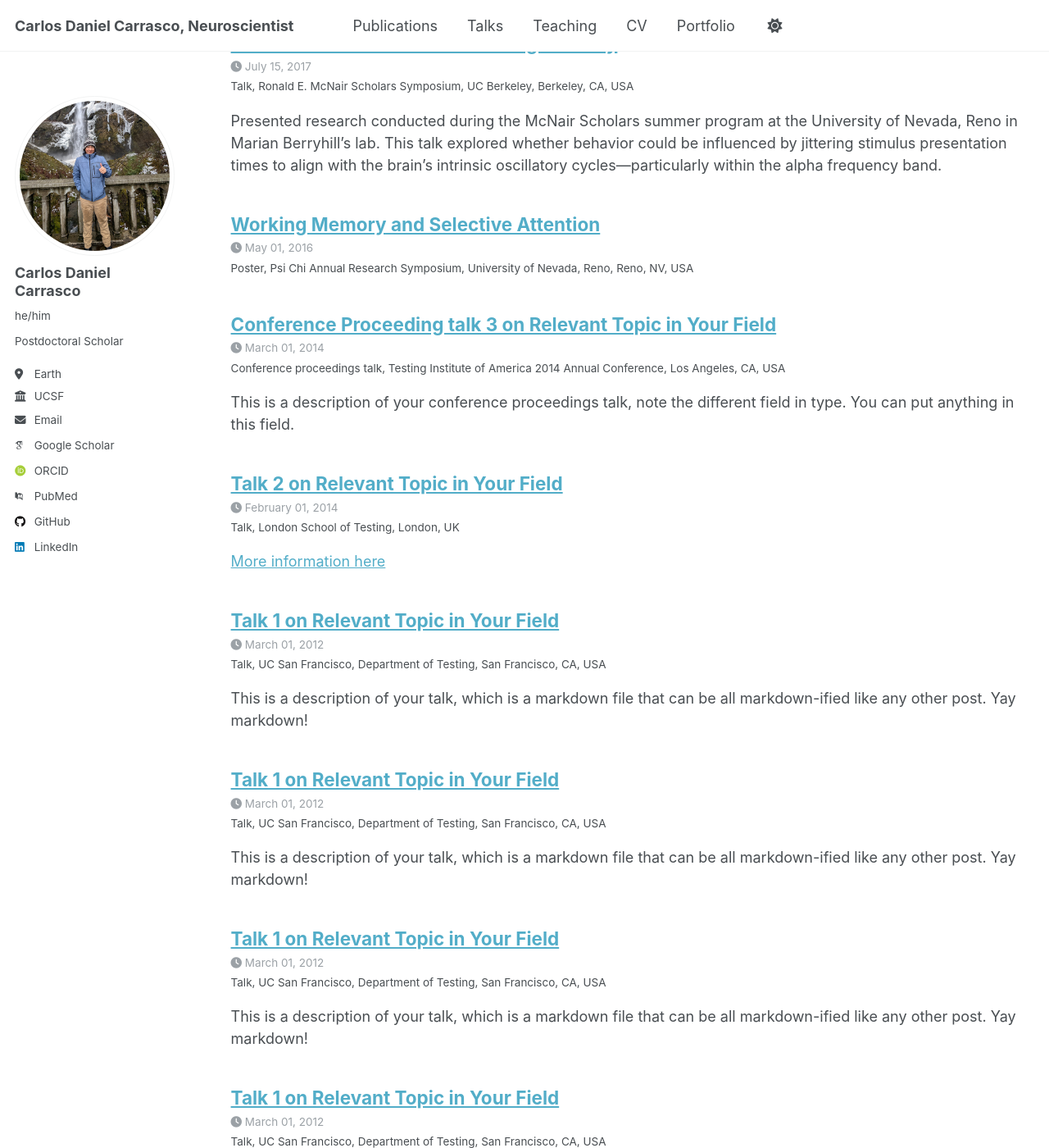
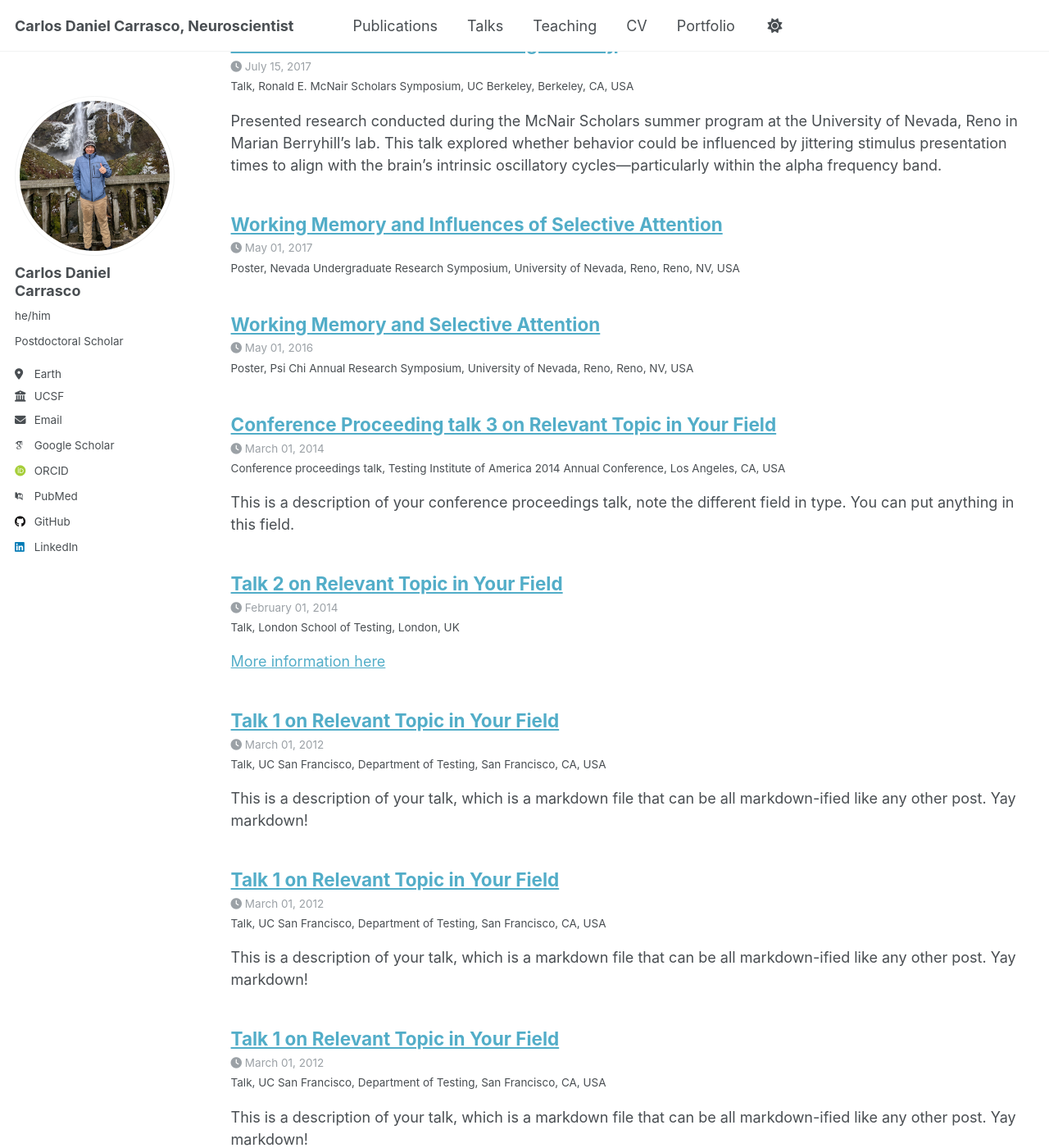
Before and after one commit to mojorisin24/mojorisin24.github.io, a Jekyll site: the page built from _pages/talks.html, in a window 1280 px wide and 1400 px high, scrolled down 878 px. Shown: the whole window at 82% size. Built offline with Jekyll 4.4.1, drawn with Linux system fonts in a browser that asks for light colours; some web fonts are replaced.

Commit message:
Update 2017-nurs-wm-attention.md
fix

```diff
--- a/_talks/2017-nurs-wm-attention.md
+++ b/_talks/2017-nurs-wm-attention.md
@@ -1,11 +1,9 @@
 ---
-title: "Talk 1 on Relevant Topic in Your Field"
+title: "Working Memory and Influences of Selective Attention"
 collection: talks
-type: "Talk"
-permalink: /talks/2012-03-01-talk-1
-venue: "UC San Francisco, Department of Testing"
-date: 2012-03-01
-location: "San Francisco, CA, USA"
+type: "Poster"
+permalink: /talks/2017-nurs-wm-attention
+venue: "Nevada Undergraduate Research Symposium, University of Nevada, Reno"
+date: 2017-05-01
+location: "Reno, NV, USA"
 ---
-
-This is a description of your talk, which is a markdown file that can be all markdown-ified like any other post. Yay markdown!
```
